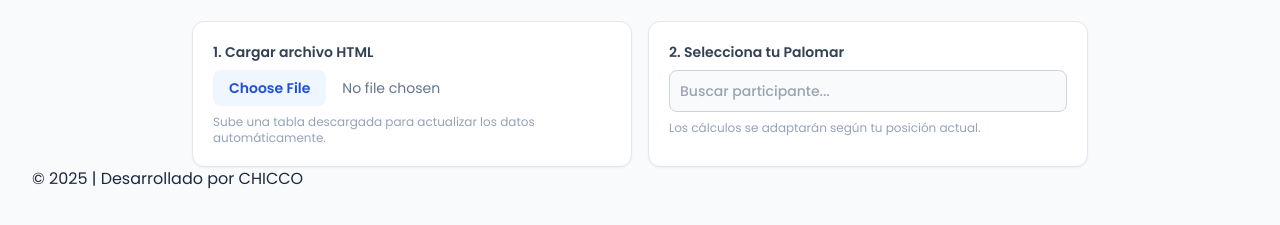
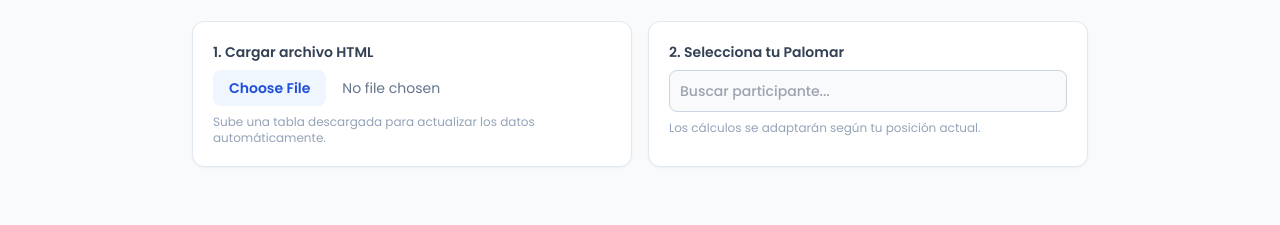
Before and after one commit to chiccort22/Puntos-Campe-n-Ruta, a plain HTML site: page index.html in a window 1280 px wide. Shown: the part 145-370 px from the top of the page. Drawn offline with Linux system fonts and the light colour scheme.

Commit message:
Delete footer from index.html
Remove footer section from index.html

```diff
--- a/index.html
+++ b/index.html
@@ -90,10 +90,6 @@
                 </table>
             </div>
         </div>
-
-        </div>
-<footer class="footer"><p>© 2025 | Desarrollado por CHICCO</p></footer>
-</section>
 
     </div>
 
```
